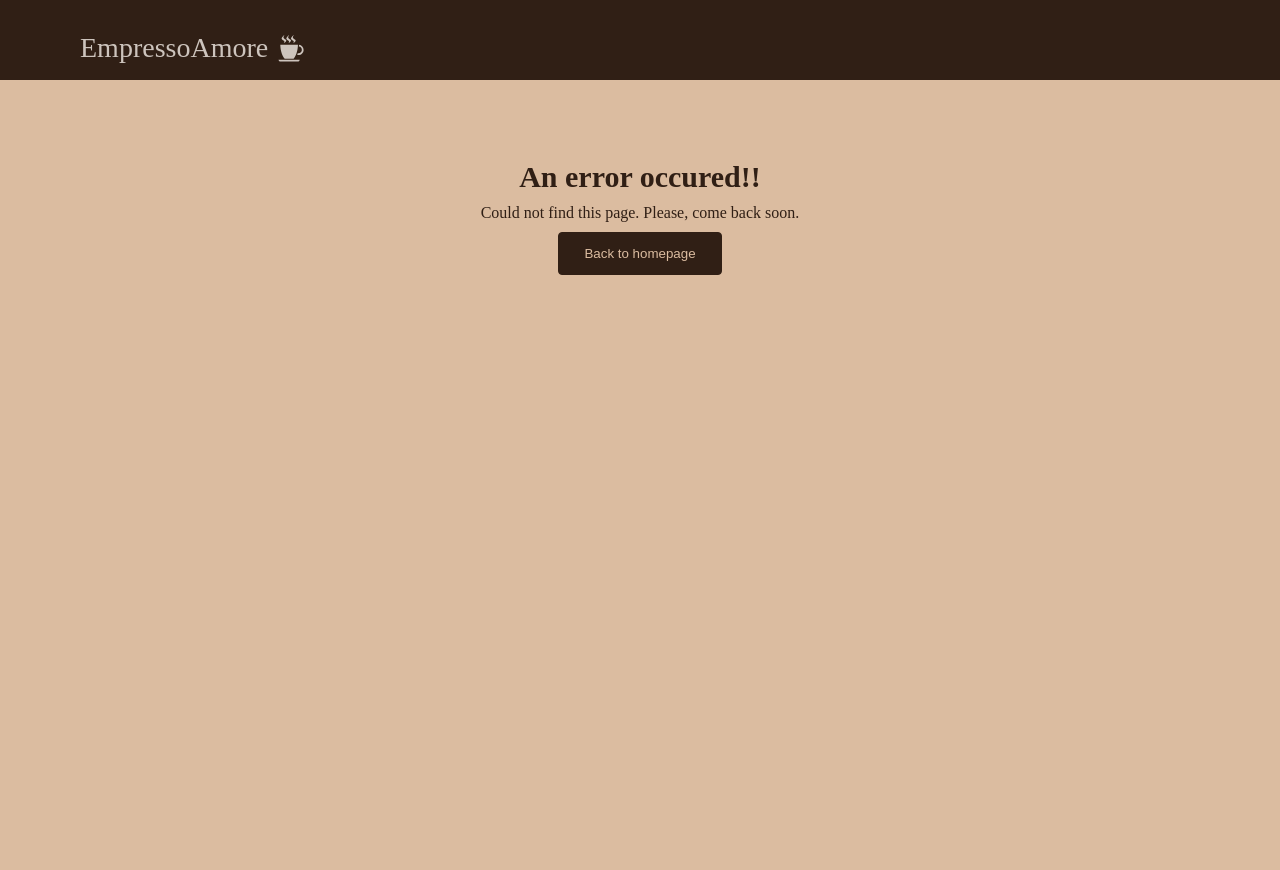
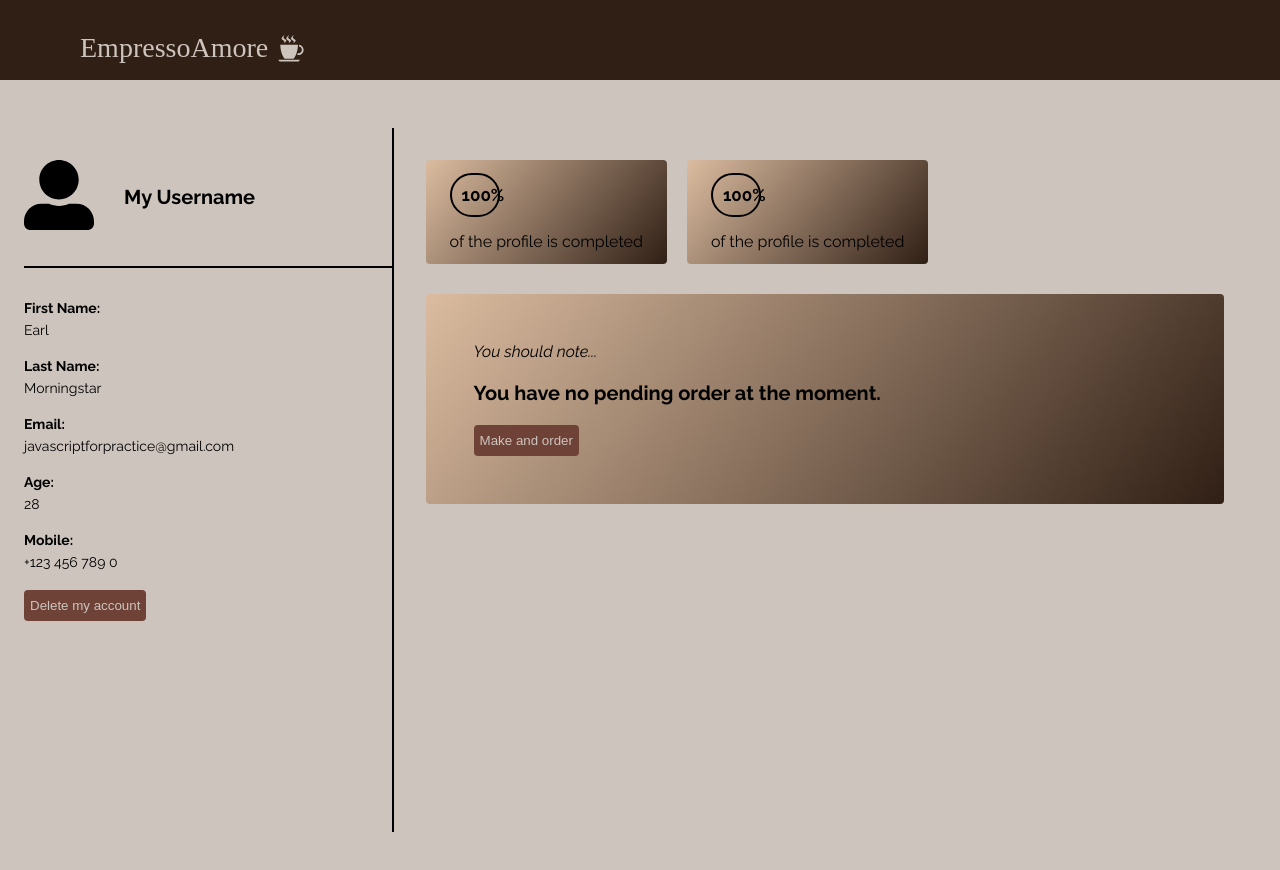
Before and after one commit to earlmorningstar/espressoamore, a React (Create React App) app: page /userProfilePage in a window 1280 px wide. Shown: the top 870 px of the page. Built offline with nearby package versions, Linux system fonts and the light colour scheme; a web font is replaced by a local one.

Commit message:
User Profile Commit.

```diff
--- a/src/App.js
+++ b/src/App.js
@@ -18,7 +18,7 @@ import CartItem from "./components/Cart/CartItem";
 import CartSummary from "./components/Cart/CartSummary";
 import CheckoutForm from "./components/Cart/CheckoutForm";
 import PaymentStatus from "./components/Cart/PaymentStatus";
-// import UserProfile from "./components/userAccount/UserProfile";
+import UserProfile from "./components/userAccount/UserProfile";
 import ContactPage from "./pages/ContactPage";
 
 const router = createBrowserRouter([
@@ -43,7 +43,7 @@ const router = createBrowserRouter([
       { path: "/cartSummaryPage", element: <CartSummary /> },
       { path: "/checkoutFormPage", element: <CheckoutForm /> },
       { path: "/paymentStatusPage", element: <PaymentStatus /> },
-      // { path: "/userProfilePage", element: <UserProfile /> },
+      { path: "/userProfilePage", element: <UserProfile /> },
       { path: "/contactPage", element: <ContactPage />}
     ],
   },
--- a/src/components/userAccount/UserProfile.jsx
+++ b/src/components/userAccount/UserProfile.jsx
@@ -1,10 +1,59 @@
+import { FaUserAlt } from "react-icons/fa";
+
 function UserProfile() {
   return (
-    <>
-      <h1>My Account Profile</h1>
-      <p>Username:</p>
-      <p>Age:</p>
-    </>
+    <div className="user-profile-parent">
+      <div className="user-profile-info-part-i">
+        <div className="user-image-username-holder">
+          <span><FaUserAlt size={70}/></span>
+          <h3>My Username</h3>
+        </div>
+        <div className="user-info-section">
+        <span>
+            <h4>First Name:</h4>
+            <p>Earl</p>
+          </span>
+          <span>
+            <h4>Last Name:</h4>
+            <p>Morningstar</p>
+          </span>
+          <span>
+            <h4>Email:</h4>
+            <p>javascriptforpractice@gmail.com</p>
+          </span>
+          <span>
+            <h4>Age:</h4>
+            <p>28</p>
+          </span>
+          <span>
+            <h4>Mobile:</h4>
+            <p>+123 456 789 0</p>
+          </span>
+          <button className="user-info-btn">Delete my account</button>
+        </div>
+      </div>
+
+
+
+      <div className="user-profile-info-part-ii">
+        <div className="completion-holder">
+          <div className="percentage-holder">
+          <span>100%</span>
+          <p>of the profile is completed</p>
+        </div>
+        <div className="percentage-holder">
+          <span>100%</span>
+          <p>of the profile is completed</p>
+        </div>
+        </div>
+
+        <div className="user-notice">
+          <p>You should note...</p>
+          <h3>You have no pending order at the moment.</h3>
+          <button className="user-info-btn">Make and order</button>
+        </div>
+      </div>
+    </div>
   );
 }
 
--- a/src/pages/ContactPage.jsx
+++ b/src/pages/ContactPage.jsx
@@ -1,5 +1,5 @@
 import { useState } from "react";
-import { useNavigate, NavLink } from "react-router-dom";
+import { NavLink } from "react-router-dom";
 import { FiSend } from "react-icons/fi";
 import { RiTwitterXLine } from "react-icons/ri";
 import { FiPhoneCall } from "react-icons/fi";
--- a/src/pages/RootLayout.jsx
+++ b/src/pages/RootLayout.jsx
@@ -3,6 +3,7 @@ import { Outlet, NavLink, useNavigate, useLocation } from "react-router-dom";
 import LikedItemsContext from "../store/LikedItemsContext";
 import CartContext from "../store/CartContext";
 import MainNavigation from "../components/MainNavigation";
+// import SimpleDialog from "./SimpleDialog";
 import "./Styles.css";
 import { RxHamburgerMenu } from "react-icons/rx";
 import { RiCloseLargeFill } from "react-icons/ri";
@@ -22,6 +23,19 @@ function RootLayout() {
   const [isLoggedIn, setIsLoggedIn] = useState(false);
   const navigate = useNavigate();
   const inactivityTimeoutRef = useRef(null);
+  const isAutoLogout = useRef(false);
+  // const [openDialog, setOpenDialog] = useState(false);
+  // const location = useLocation();
+
+  // useEffect(() => {
+  //   if (location.state?.showTimeoutDialog) {
+  //     setOpenDialog(true);
+  //     }
+  // },[location.state]);
+
+  // const handleDialogClose = () => {
+  //   setOpenDialog(false);
+  // };
 
   const pathname = useLocation();
 
@@ -47,13 +61,11 @@ function RootLayout() {
     const loggedIn = localStorage.getItem("isLoggedIn");
     setIsLoggedIn(loggedIn === "true");
 
-    // Add event listeners for user activity
     window.addEventListener("mousemove", resetInactivityTimeout);
     window.addEventListener("keypress", resetInactivityTimeout);
     window.addEventListener("click", resetInactivityTimeout);
 
     return () => {
-      // Cleanup event listeners on component unmount
       window.removeEventListener("mousemove", resetInactivityTimeout);
       window.removeEventListener("keypress", resetInactivityTimeout);
       window.removeEventListener("click", resetInactivityTimeout);
@@ -61,14 +73,13 @@ function RootLayout() {
   }, []);
 
   const startInactivityTimeout = () => {
-    // Log out the user after 10 minutes of inactivity (600000 ms)
     inactivityTimeoutRef.current = setTimeout(() => {
+      isAutoLogout.current = true;
       handleLogout();
-    }, 600000); // 10 minutes
+    }, 600000);
   };
 
   const resetInactivityTimeout = () => {
-    // Clear the existing timeout and start a new one
     if (inactivityTimeoutRef.current) {
       clearTimeout(inactivityTimeoutRef.current);
     }
@@ -78,16 +89,22 @@ function RootLayout() {
   const handleLoginSuccess = () => {
     setIsLoggedIn(true);
     localStorage.setItem("isLoggedIn", "true");
-    resetInactivityTimeout(); // Start inactivity timer on login success
+    resetInactivityTimeout();
   };
 
   const handleLogout = () => {
     setIsLoggedIn(false);
     localStorage.setItem("isLoggedIn", "false");
+    if (isAutoLogout.current) {
+      // Logic for inactivity logout, e.g., show SimpleDialog
+      // Reset the flag after handling auto-logout
+      isAutoLogout.current = false;
+    }
     navigate("/loginPage");
   };
 
   const handleDropDownLogout = () => {
+    isAutoLogout.current = false;
     setIsLoggedIn(false);
     toggleDropdown();
     localStorage.setItem("isLoggedIn", "false");
@@ -250,8 +267,7 @@ function RootLayout() {
                     onClick={toggleDropdown}
                     className="cart-profile-icon-navlink-parent"
                   >
-                    My Profile{" "}
-                    <CgProfile color="rgb(48, 31, 21)" size={25} />
+                    My Profile <CgProfile color="rgb(48, 31, 21)" size={25} />
                   </NavLink>
                 </div>
 
@@ -266,6 +282,7 @@ function RootLayout() {
           </div>
         </div>
       )}
+      {/* <SimpleDialog open={openDialog} onClose={handleDialogClose} /> */}
       <main>
         <Outlet context={{ handleLoginSuccess }} />
       </main>
--- /dev/null
+++ b/src/pages/SimpleDialog.jsx
@@ -0,0 +1,35 @@
+import PropTypes from 'prop-types';
+import Button from '@mui/material/Button';
+import Dialog from '@mui/material/Dialog';
+import DialogTitle from '@mui/material/DialogTitle';
+import DialogContent from '@mui/material/DialogContent';
+import DialogActions from '@mui/material/DialogActions';
+
+function SimpleDialog(props) {
+  const { onClose, open } = props;
+
+  const handleClose = () => {
+    onClose();
+  };
+
+  return (
+    <Dialog onClose={handleClose} open={open}>
+      <DialogTitle>Info</DialogTitle>
+      <DialogContent>
+        <h4 className='dialog-text'>Your session has timed out, please log in again.</h4>
+      </DialogContent>
+      <DialogActions>
+        <Button onClick={handleClose} autoFocus>
+          OK
+        </Button>
+      </DialogActions>
+    </Dialog>
+  );
+}
+
+SimpleDialog.propTypes = {
+  onClose: PropTypes.func.isRequired,
+  open: PropTypes.bool.isRequired,
+};
+
+export default SimpleDialog;
--- a/src/pages/Styles.css
+++ b/src/pages/Styles.css
@@ -1443,6 +1443,138 @@
   margin-top: 25px;
 }
 
+/* Dialog Section ---- */
+.dialog-text {
+  font-family: "Raleway", sans-serif;
+  font-size: 18px;
+  font-weight: 500;
+}
+
+/* User Profile Section--- */
+
+.user-profile-parent {
+  font-family: "Raleway", sans-serif;
+  /* font-family: "Lato", sans-serif; */
+  background-color: rgb(205, 196, 189);
+  min-height: 100vh;
+  padding: 3rem 1.5rem;
+  width: 100%;
+  display: flex;
+}
+
+.user-profile-info-part-i {
+  width: 30%;
+  border-right: 2px solid #000000;
+}
+
+.user-image-username-holder {
+  display: flex;
+  align-items: center;
+  gap: 30px;
+  padding: 2rem 0;
+  border-bottom: 2px solid #000000;
+}
+
+.user-image-username-holder > h3 {
+  font-size: 20px;
+  font-weight: 700;
+}
+
+.user-info-section {
+  display: flex;
+  flex-direction: column;
+  gap: 20px;
+  padding: 2rem 0;
+}
+
+.user-info-section > span {
+  display: flex;
+  flex-direction: column;
+  gap: 6px;
+}
+
+.user-info-section > span > h4 {
+  font-size: 14px;
+}
+
+.user-info-section > span > p {
+  font-size: 14px;
+  font-weight: 400;
+}
+
+.user-info-btn {
+  cursor: pointer;
+  padding: 8px 6px;
+  background-color: rgb(111, 66, 56);
+  color: rgb(205, 196, 189);
+  border: none;
+  border-radius: 4px;
+  width: fit-content;
+}
+
+.user-profile-info-part-ii {
+  width: 70%;
+  padding: 2rem;
+  display: flex;
+  flex-direction: column;
+  gap: 30px;
+}
+
+.completion-holder {
+  display: flex;
+  gap: 20px;
+}
+
+.percentage-holder {
+  background: linear-gradient(670deg, rgb(48, 31, 21), rgb(219, 188, 160));
+  display: flex;
+  flex-direction: column;
+  gap: 15px;
+  border: none;
+  border-radius: 4px;
+  padding: 0.8rem 1.5rem;
+}
+
+.percentage-holder > span {
+  font-size: 17px;
+  font-weight: 700;
+  border: 2px solid #000000;
+  padding: 10px;
+  border-radius: 50px;
+  width: 50px;
+  /* height: 50px;  */
+  /* line-height: 50px;  */
+  /* text-align: center; */
+  /* display: inline-block; */
+  /* line-height: 50px; */
+}
+
+.user-notice {
+  background: linear-gradient(670deg, rgb(48, 31, 21), rgb(219, 188, 160));
+  border: none;
+  border-radius: 4px;
+  padding: 3rem;
+  display: flex;
+  flex-direction: column;
+  align-items: start;
+  gap: 20px;
+}
+
+.user-notice > p {
+  font-size: 16px;
+  font-weight: 400;
+  font-style: italic;
+}
+
+.user-notice > h3 {
+  font-size: 20px;
+  font-weight: 700;
+}
+
+.user-notice > button {
+  /* width: fit-content; */
+}
+
 /* Media Queries--- */
 
 @media screen and (max-width: 1250px) {
```
Also changed, not shown: src/pages/LoginPage.jsx (+17 -1 lines). Lines whose indentation alone changed are shown as unchanged.
